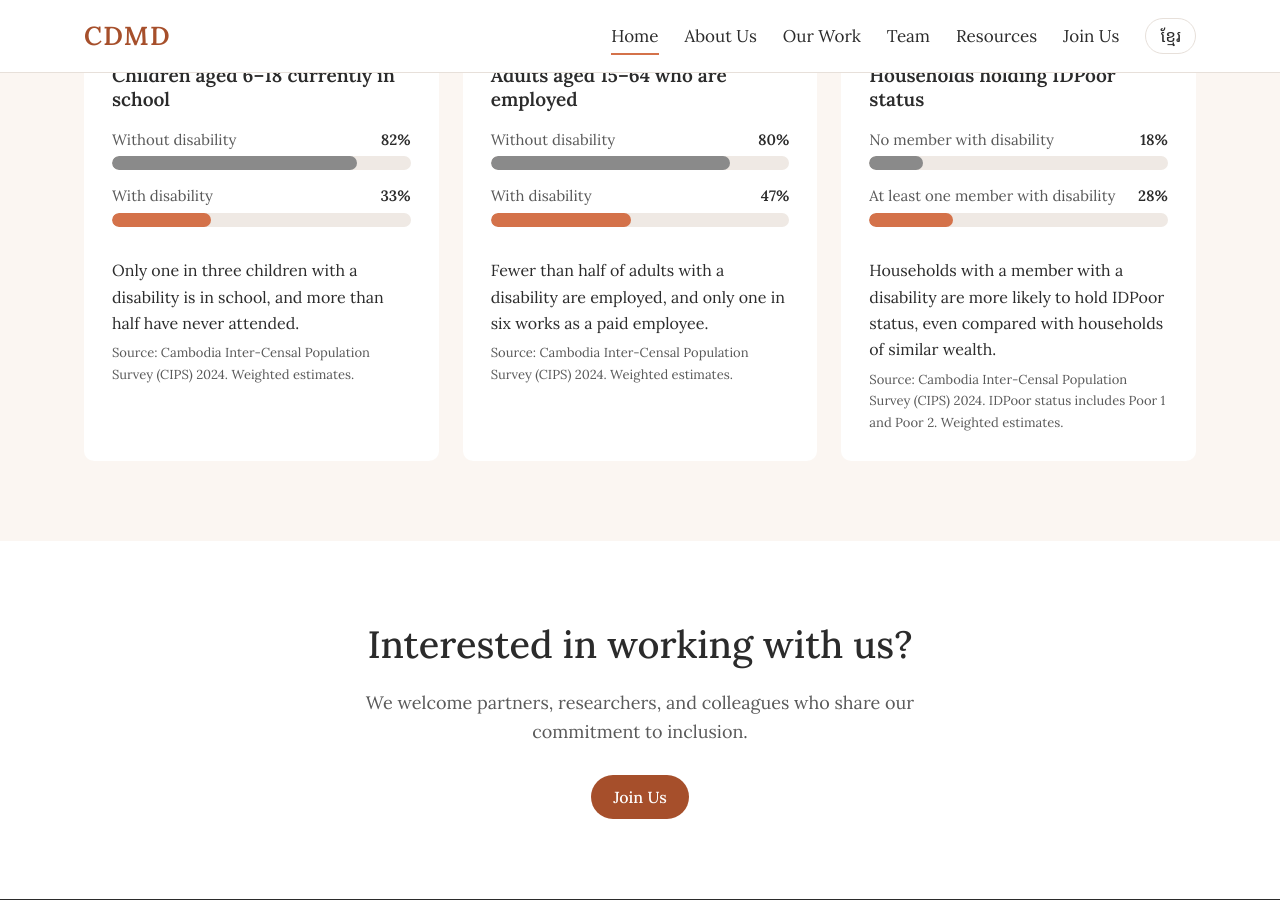
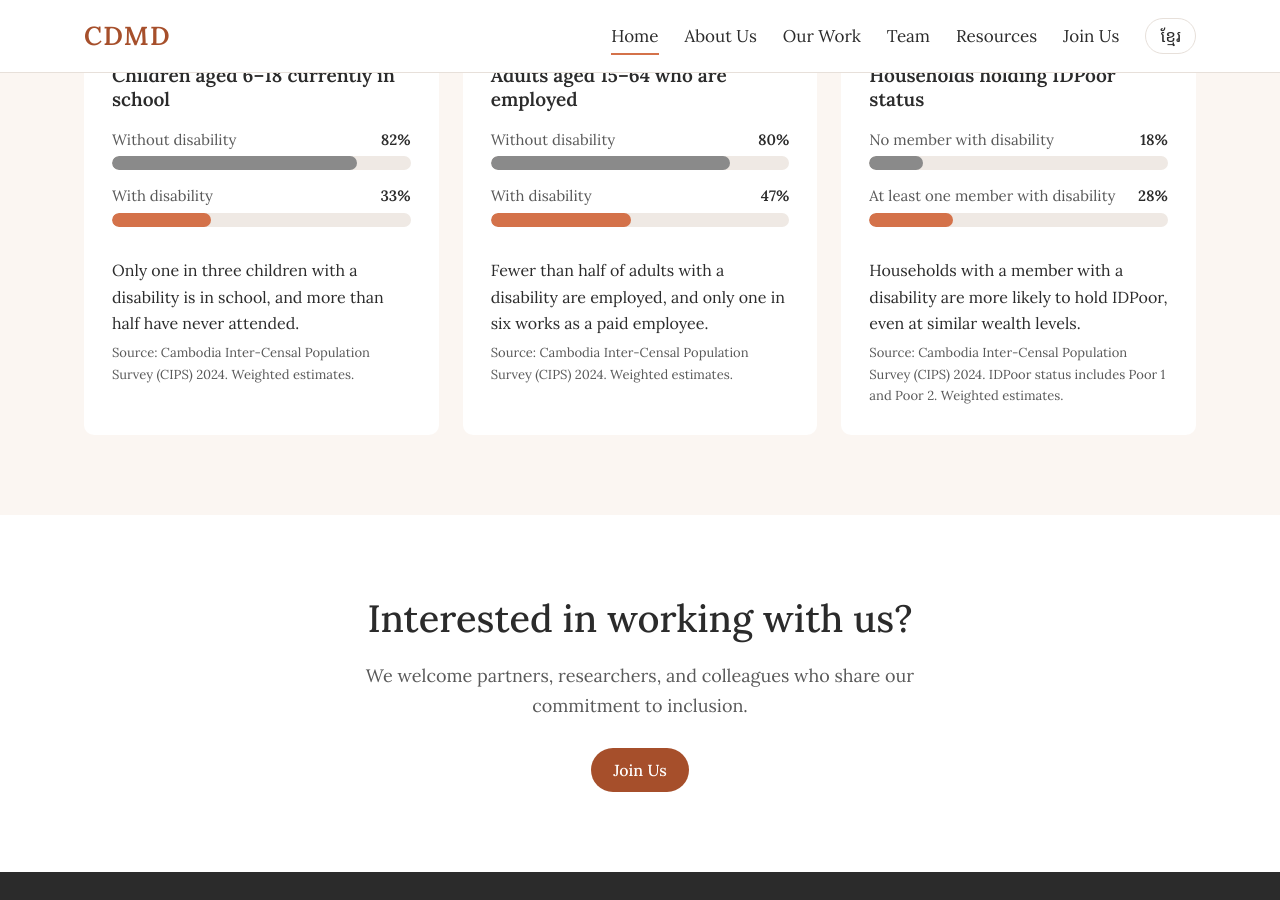
Before and after one commit to cdmd-cambodia/cdmd-cambodia.github.io, a Jekyll site: the page built from en/index.html, in a window 1280 px wide and 900 px high, scrolled down 1704 px. Built offline with Jekyll 4.4.1, drawn with Linux system fonts in a browser that asks for light colours.

Commit message:
Revise takeaway statement for clarity

```diff
--- a/_data/en.yml
+++ b/_data/en.yml
@@ -79,7 +79,7 @@ home:
         - label: "At least one member with disability"
           value: 28
           display: "28%"
-      takeaway: "Households with a member with a disability are more likely to hold IDPoor status, even compared with households of similar wealth."
+      takeaway: "Households with a member with a disability are more likely to hold IDPoor, even at similar wealth levels."
       source: "Cambodia Inter-Censal Population Survey (CIPS) 2024. IDPoor status includes Poor 1 and Poor 2. Weighted estimates."
   cta_title: "Interested in working with us?"
   cta_text: "We welcome partners, researchers, and colleagues who share our commitment to inclusion."
```
